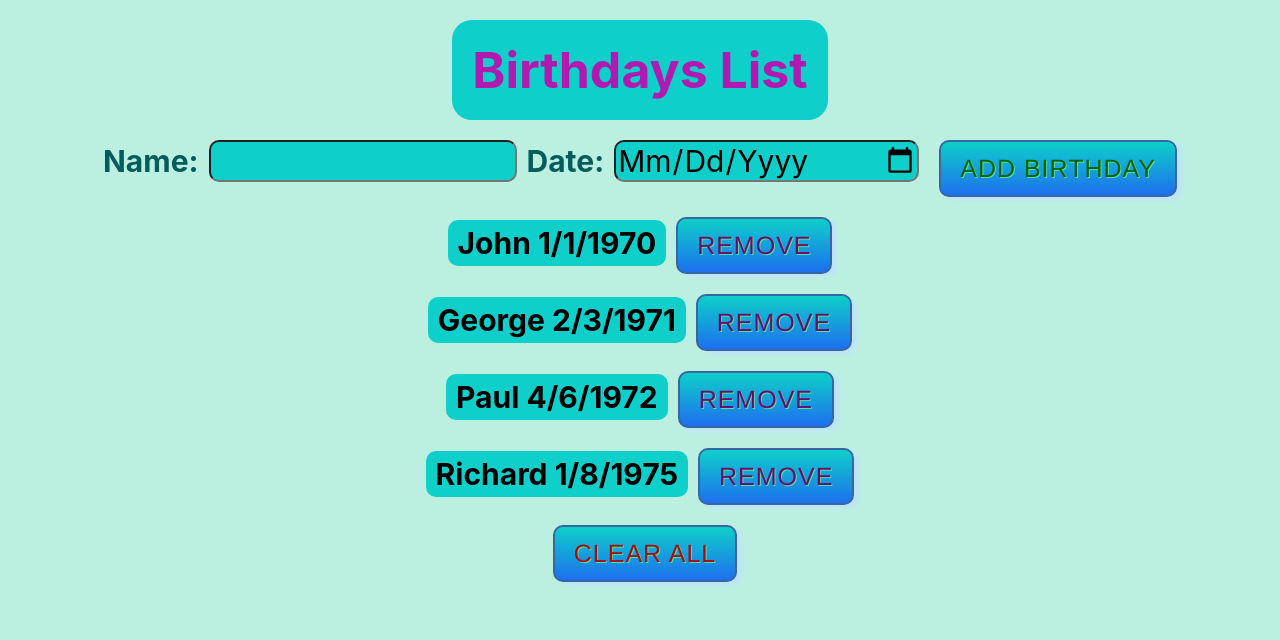
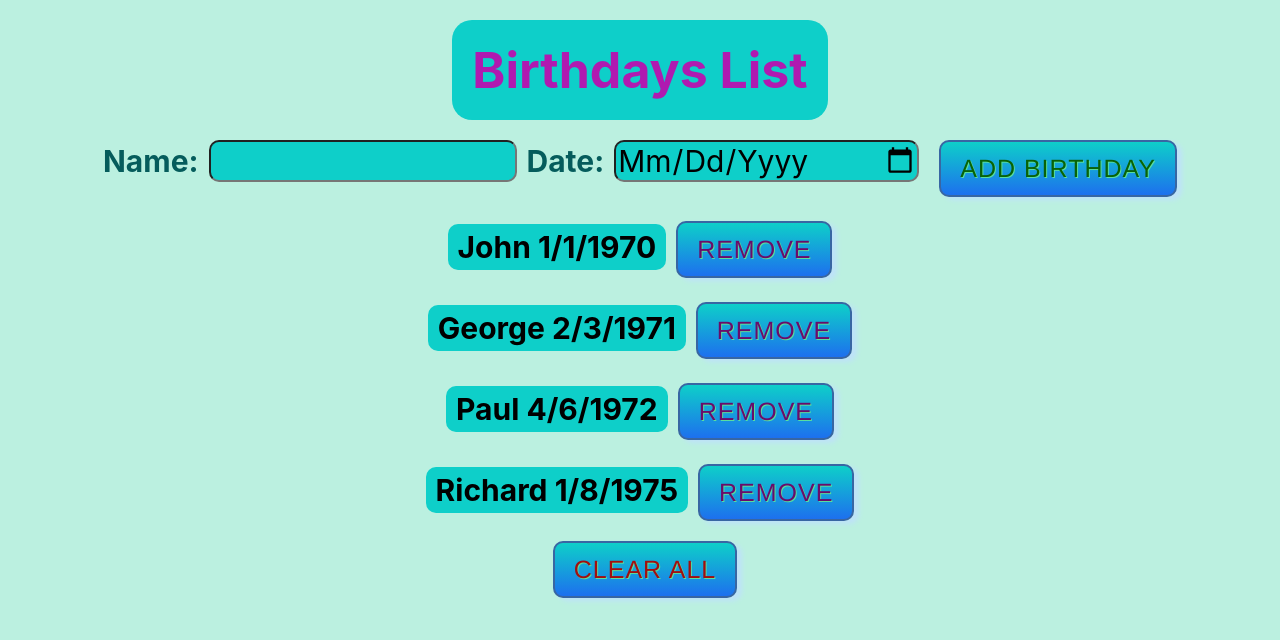
Before and after one commit to ErezPre/react-birthdays, a React (Create React App) app: page / in a window 1280 px wide. Shown: the top 640 px of the page. Built offline with nearby package versions, Linux system fonts and the light colour scheme.

Commit message:
final CSS - line height

```diff
--- a/src/index.css
+++ b/src/index.css
@@ -100,6 +100,7 @@ main {
   width: 100%;
   line-height: 30px;
   overflow-wrap: break-word;
+  /* margin-bottom: 1000px; */
 }
 input {
   border-radius: 10px;
@@ -144,7 +145,7 @@ input {
   flex-wrap: nowrap;
   justify-content: center;
   margin: 0;
-  gap: -100px;
+  /* gap: -100px; */
 }
 form {
   display: flex;
@@ -152,5 +153,5 @@ form {
   justify-content: center;
 }
 .person-remove {
-  flex-wrap: wrap;
+  line-height: 60px;
 }
```
